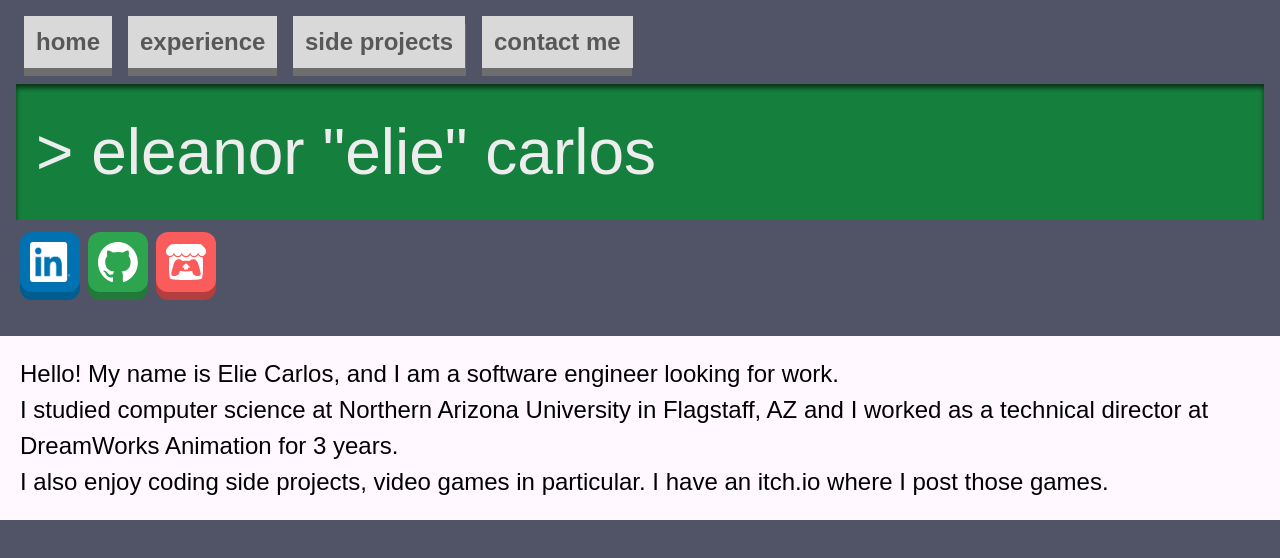
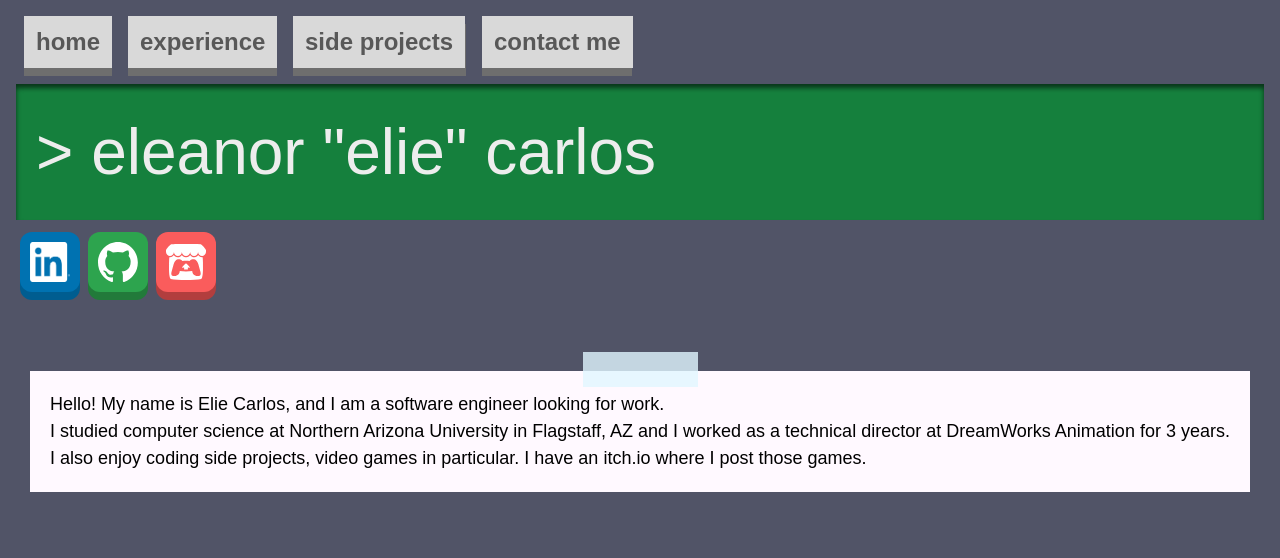
Before and after one commit to saturdaaaaaaaay/saturdaaaaaaaay.github.io, a Next.js app in the folder next-react-project/: page / in a window 1280 px wide. Shown: the top 558 px of the page. Built offline with nearby package versions, Linux system fonts and the light colour scheme; a web font is replaced by a local one.

Commit message:
Change font size and add tape

```diff
--- a/next-react-project/src/app/page.js
+++ b/next-react-project/src/app/page.js
@@ -1,7 +1,15 @@
+import { Inter } from "next/font/google";
+const inter = Inter({ subsets: ["latin"] });
+
 export default function Home() {
-  const style = "text-black";
+  const style = "text-black text-[18px] ${inter.className}"
   return (
     <main className="flex flex-col items-center justify-between">
+      <div className="flex flex-col items-center justify-between translate-y-4">
+        <svg width="115" height="35">
+          <rect width="115" height="35" fill="#E2F7FF" fillOpacity={0.8}/>
+        </svg>
+      </div>
       <div className="bg-[#FFF9FF] p-5">
         <p className={style}>Hello! My name is Elie Carlos, and I am a software engineer looking for work.</p>
         <p className={style}>I studied computer science at Northern Arizona University in Flagstaff, AZ and I worked as a technical director at DreamWorks Animation for 3 years. </p>
```
